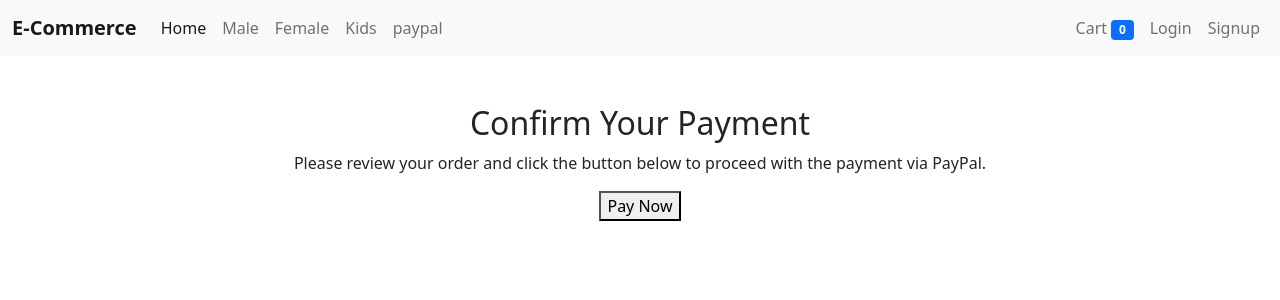
After one commit to Anees-Zafar/Eshop, a Django app: page /paypalpage in a window 1280 px wide. The commit adds this page. Shown: the top 300 px of the page. Run offline with Django 5.2, Linux system fonts and the light colour scheme.

Commit message:
Updated PayPal integration

```diff
--- a/Eshop/settings.py
+++ b/Eshop/settings.py
@@ -38,6 +38,8 @@ INSTALLED_APPS = [
     'django.contrib.messages',
     'django.contrib.staticfiles',
     'store',
+
+
 ]
 
 MIDDLEWARE = [
--- a/Eshop/urls.py
+++ b/Eshop/urls.py
@@ -20,5 +20,6 @@ from django.conf import settings
 from django.conf.urls.static import  static
 urlpatterns = [
     path('admin/', admin.site.urls),
-    path('' , include('store.urls'))
+    path('' , include('store.urls')),
+
 ] + static(settings.MEDIA_URL, document_root=settings.MEDIA_ROOT)
--- a/store/templates/base.html
+++ b/store/templates/base.html
@@ -12,6 +12,9 @@
        *{
         transition-duration: 0s;
        }
+       .hidden{
+        display: none!important;
+    }
     </style>
 </head>
 <body>
@@ -45,6 +48,9 @@
                     </li>
                     <li class="nav-item">
                         <a class="nav-link" href="{% url 'kid' %}">Kids</a>
+                    </li>
+                    <li class="nav-item">
+                        <a class="nav-link" href="{% url 'paypalpage' %}">paypal</a>
                     </li>
                 </ul>
 
@@ -82,5 +88,6 @@
 
     <script src="https://cdn.jsdelivr.net/npm/@popperjs/core@2.9.2/dist/umd/popper.min.js" integrity="sha384-IQsoLXl5PILFhosVNubq5LC7Qb9DXgDA9i+tQ8Zj3iwWAwPtgFTxbJ8NT4GN1R8p" crossorigin="anonymous"></script>
     <script src="https://cdn.jsdelivr.net/npm/bootstrap@5.0.2/dist/js/bootstrap.bundle.min.js" integrity="sha384-MrcW6ZMFYlzcLA8Nl+NtUVF0sA7MsXsP1UyJoMp4YLEuNSfAP+JcXn/tWtIaxVXM" crossorigin="anonymous"></script>
+
 </body>
 </html>
--- a/store/templates/index.html
+++ b/store/templates/index.html
@@ -78,21 +78,21 @@
                         <div class="card-footer d-flex justify-content-between align-items-center no-gutter">
                             {% if items|is_in_cart:request.session.cart %}
                             <div class="d-flex align-items-center ">
-                                <form action="/#{{items.id}}" method="POST" class="me-2">
+                                <form action="/" method="POST" class="me-2">
                                     {% csrf_token %}
                                     <input hidden type="text" value="{{items.id}}" name="product">
                                     <input hidden type="text" value="true" name="remove" class="form-control">
                                     <input type="submit" class="btn btn-primary btn-sm" value="DEL -">
                                 </form>
                                 <span>{{items|cart_quantity:request.session.cart}} in cart</span>
-                                <form action="/#{{items.id}}" method="POST" class="ms-2">
+                                <form action="/" method="POST" class="ms-2">
                                     {% csrf_token %}
                                     <input hidden type="text" value="{{items.id}}" name="product" class="form-control">
                                     <input type="submit" class="btn btn-primary btn-sm" value="ADD +">
                                 </form>
                             </div>
                             {% else %}
-                            <form action="/#{{items.id}}" method="POST" class="w-100">
+                            <form action="/" method="POST" class="w-100">
                                 {% csrf_token %}
                                 <input hidden type="text" value="{{items.id}}" name="product" class="form-control">
                                 <input type="submit" class="btn btn-primary form-control" value="Add to cart">
--- /dev/null
+++ b/store/templates/paypal.html
@@ -0,0 +1,18 @@
+{% extends "base.html" %}
+
+{% block title %}
+<title>PayPal Payment</title>
+{% endblock %}
+
+{% block content %}
+<div class="container mt-5">
+    <h2 class="text-center">Confirm Your Payment</h2>
+    <div class="text-center">
+        <p>Please review your order and click the button below to proceed with the payment via PayPal.</p>
+        <form action="{{ form.get_endpoint }}" method="post">
+            {% csrf_token %}
+            {{ form.render }}
+            <button type="submit">Pay Now</button>
+    </div>
+</div>
+{% endblock %}
--- a/store/templatetags/cart.py
+++ b/store/templatetags/cart.py
@@ -52,3 +52,12 @@ def cart_total_quantity(cart):
             total_quantity += quantity
         return total_quantity
     return 0
+
+
+
+@register.filter(name='is_on_cart')
+def is_on_cart(product, cart):
+    product_id = str(product.id)
+    if product_id in cart:
+        return True
+    return False
--- a/store/urls.py
+++ b/store/urls.py
@@ -1,4 +1,4 @@
-from django.urls import path
+from django.urls import path , include
 from . import views
 from .middleware.auth import auth_middleware
 urlpatterns = [
@@ -12,6 +12,11 @@ urlpatterns = [
     path('male', views.Malecatageory.as_view() , name='male'),
     path('female', views.Femalecatageory.as_view() , name='female'),
     path('kid', views.Kidcatageory.as_view() , name='kid'),
+    path('paypalpage', views.paypalpage , name='paypalpage'),
+    path('paypal/success/', views.paypal_success, name='paypal_success'),
+    path('paypal/failed/', views.paypal_failed, name='paypal_failed'),
+    # path('paypal/', include("paypal.standard.ipn.urls")),
+
 
 
 ]
--- a/store/views.py
+++ b/store/views.py
@@ -1,6 +1,5 @@
 from django.shortcuts import render ,redirect , HttpResponseRedirect
 from django.http import HttpResponse
-# Create your views here.
 from .models import *
 from django.contrib.auth.hashers import check_password, make_password
 from django.views import View
@@ -38,7 +37,7 @@ class Index(View):
 
         request.session['cart']=cart
         print ( cart)
-        return redirect('index')
+        return redirect(f'/#{productcome}')
 
 
 
@@ -168,12 +167,7 @@ class Kidcatageory(View):
         return render(request, 'kid.html', {'items':items})
 
 
-# def detailsproject(request,product_id):
-#     detail=get_object_or_404(Product, pk=product_id)
 
-#     context = {  'detail':detail }
-
-#     return render(request,'store/productdetail.html', context )
 
 @requires_csrf_token
 def Signup(request):
@@ -245,39 +239,89 @@ def logout(request):
     return redirect('login')
 
 
+@requires_csrf_token
+def cart(request):
+    if request.method=='GET':
+        ids=list(request.session.get('cart').keys())
+        cartproducts=Products.det_product_by_id(ids)
+        return render(request,'cart.html' , {'cartproducts': cartproducts}  )
+    else:
+        productcome=request.POST.get('product')
+        removecome=request.POST.get('remove')
+        cart=request.session.get('cart')
+        if cart:
+            quantity=cart.get(productcome)
+            if quantity:
+                if removecome:
+                    if quantity<=1:
+                        cart.pop(productcome)
+                    else:
+                        cart[productcome] =quantity-1
 
-def cart(request):
-    ids=list(request.session.get('cart').keys())
-    cartproducts=Products.det_product_by_id(ids)
-    # print (cartproducts)
-    return render(request,'cart.html' , {'cartproducts': cartproducts}  )
+
+                else:
+                    cart[productcome] =quantity+1
+
+            else:
+                cart[productcome] =1
+        else:
+            cart={}
+            cart[productcome]=1
+
+        request.session['cart']=cart
+        print ( cart)
+        return redirect('cart')
+
+
+
+
+
+
+
+
+
+
+
+
+
+
 
 @requires_csrf_token
 def checkout(request):
 
-    adress=request.POST.get('adress')
-    phone=request.POST.get('phone')
-    customero=request.session.get('customer_id')
-    cart=request.session.get('cart')
-    products=Products.det_product_by_id(list(cart.keys()))
 
-    print(adress,phone,customero,cart,products)
+    if request.method == 'POST':
+        adress = request.POST.get('adress')
+        phone = request.POST.get('phone')
+        customer_id = request.session.get('customer_id')
+        cart = request.session.get('cart')
+        products = Products.det_product_by_id(list(cart.keys()))
 
-    for product in products:
-        order= Order(
-            customer=Customer(id=customero),
-            product=product,
-            price=product.price,
-            adress=adress,
-            phone=phone,
-            quantity=cart.get(str(product.id))
+        print(adress, phone, customer_id, cart, products)
 
-        )
+        # Create orders for each product in the cart
+
+        for product in products:
+            order = Order(
+                customer=Customer(id=customer_id),
+                product=product,
+                price=product.price,
+                adress=adress,
+                phone=phone,
+                quantity=cart.get(str(product.id))
+            )
         order.save()
-    request.session['cart']={}
-    # print(order)
+        request.session['cart'] = {}
+        return redirect('orders')
 
-    return redirect( 'orders')
+
+
+
+        # Clear the cart
+
+
+
+
 
 
 
@@ -288,3 +332,16 @@ def orders(request):
     # for item in orderitems:
         # print(f"Order: {item}, Status: {item.status}, Product: {item.product.name}")
     return render(request, 'orders.html', {'orderitems': orderitems})
+
+
+
+def paypalpage(request):
+    return render(request , 'paypal.html')
+
+
+
+def paypal_success(request):
+    return HttpResponse("Payment completed successfully!")
+
+def paypal_failed(request):
+    return HttpResponse("Payment failed. Please try again.")
```
Also changed, not shown: store/templates/cart.html (+88 -4 lines), store/templates/checkout.html (+66 -1 lines), db.sqlite3.
